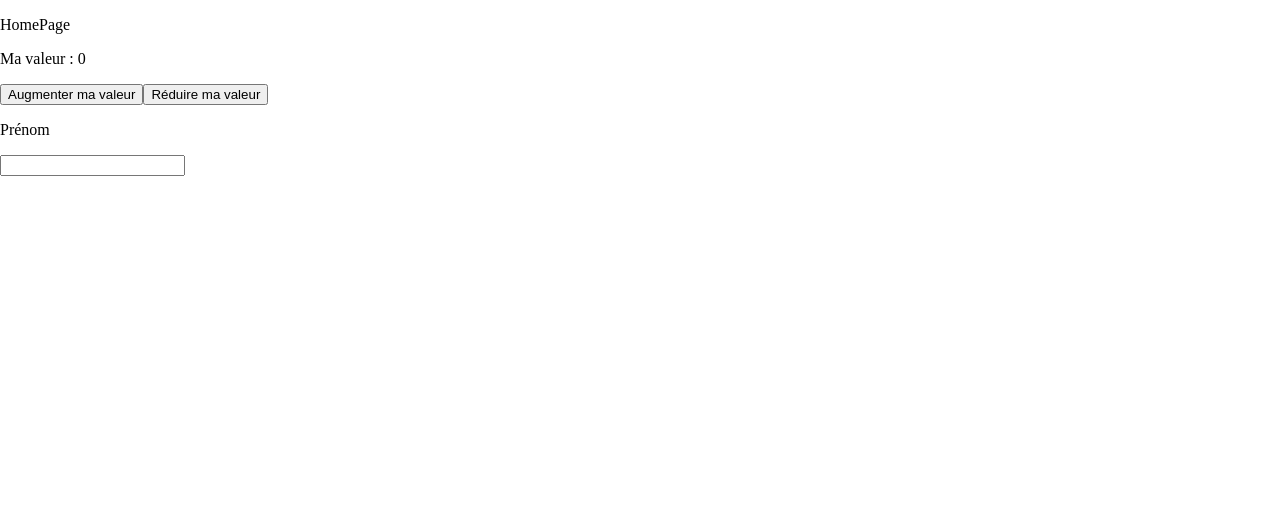
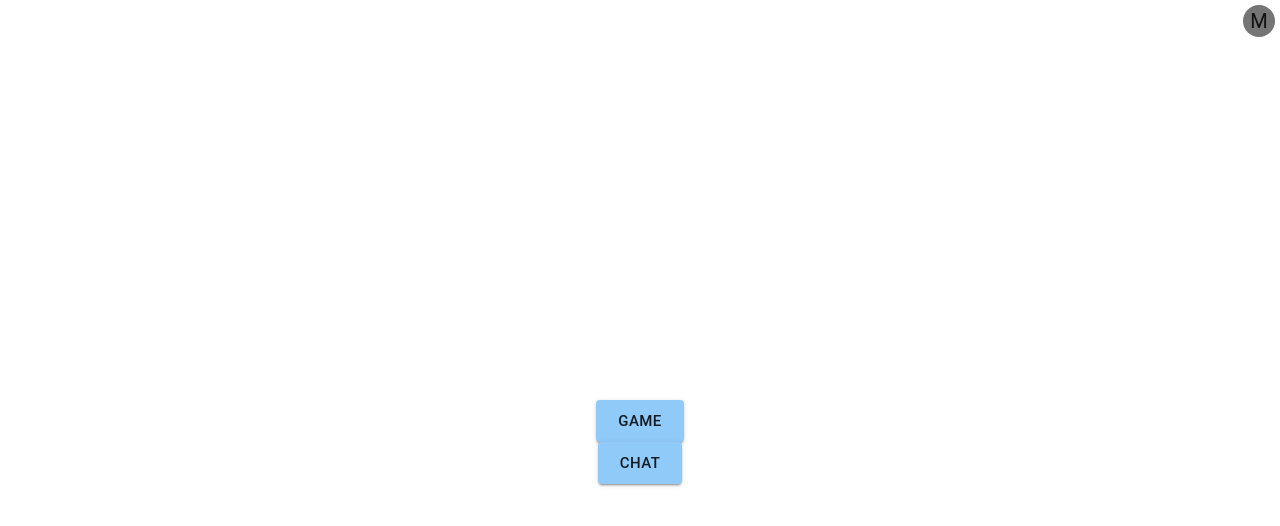
Before and after one commit to Benj0t/Transcendance, a React (Create React App) app in the folder front/: page / in a window 1280 px wide. Shown: the top 526 px of the page. Built offline with nearby package versions, Linux system fonts and the light colour scheme.

Commit message:
Frontend add Profile ICON | WIP CORS Error

```diff
--- a/front/src/App.tsx
+++ b/front/src/App.tsx
@@ -2,14 +2,22 @@ import React from 'react';
 import Homepage from './pages/HomePage';
 import LoginPage from './pages/LoginPage';
 import { BrowserRouter, Route, Routes } from 'react-router-dom';
+import WaitingRoom from './pages/WaitingRoom';
+import Chat from './pages/Chat';
+import Game from './pages/Game';
+import Profile from './pages/Profile';
 
 const App: React.FC = () => {
   return (
     <div className="App">
       <BrowserRouter>
         <Routes>
-          <Route path="/login" element={<LoginPage />} />
           <Route path="/" element={<Homepage />} />
+          <Route path="/auth" element={<LoginPage />} />
+          <Route path="/waiting-room" element={<WaitingRoom />} />
+          <Route path="/Game" element={<Game />} />
+          <Route path="/chat" element={<Chat />} />
+          <Route path="/profile" element={<Profile />} />
         </Routes>
       </BrowserRouter>
     </div>
--- a/front/src/components/htmlRoutes.tsx
+++ b/front/src/components/htmlRoutes.tsx
@@ -1,5 +1,5 @@
 const isUserAuth = (): boolean => {
-  return false;
+  return true;
 };
 
 export default isUserAuth;
--- /dev/null
+++ b/front/src/components/profileButton.tsx
@@ -0,0 +1,104 @@
+import { Logout, PersonAdd, Settings } from '@mui/icons-material';
+import { Avatar, Divider, IconButton, ListItemIcon, Menu, MenuItem, Tooltip } from '@mui/material';
+import React from 'react';
+import { useNavigate } from 'react-router';
+
+const ProfileButton: React.FC = () => {
+  const [anchorEl, setAnchorEl] = React.useState<null | HTMLElement>(null);
+  const open = Boolean(anchorEl);
+  const navigate = useNavigate();
+  const handleClick = (event: React.MouseEvent<HTMLElement>): void => {
+    setAnchorEl(event.currentTarget);
+  };
+  const handleClose = (): void => {
+    setAnchorEl(null);
+  };
+  const onClickProfile = (): void => {
+    navigate('/profile');
+  };
+  const onClickHistory = (): void => {
+    navigate('/history');
+  };
+  const onClickStats = (): void => {
+    navigate('/statistics');
+  };
+  return (
+    <div>
+      <Tooltip title="Account settings">
+        <IconButton
+          onClick={handleClick}
+          size="small"
+          sx={{ ml: 2 }}
+          aria-controls={open ? 'account-menu' : undefined}
+          aria-haspopup="true"
+          aria-expanded={open ? 'true' : undefined}
+        >
+          <Avatar sx={{ width: 32, height: 32 }}>M</Avatar>
+        </IconButton>
+      </Tooltip>
+      <Menu
+        anchorEl={anchorEl}
+        id="account-menu"
+        open={open}
+        onClose={handleClose}
+        onClick={handleClose}
+        PaperProps={{
+          elevation: 0,
+          sx: {
+            overflow: 'visible',
+            filter: 'drop-shadow(0px 2px 8px rgba(0,0,0,0.32))',
+            mt: 1.5,
+            '& .MuiAvatar-root': {
+              width: 32,
+              height: 32,
+              ml: -0.5,
+              mr: 1,
+            },
+            '&:before': {
+              content: '""',
+              display: 'block',
+              position: 'absolute',
+              top: 0,
+              right: 14,
+              width: 10,
+              height: 10,
+              bgcolor: 'background.paper',
+              transform: 'translateY(-50%) rotate(45deg)',
+              zIndex: 0,
+            },
+          },
+        }}
+        transformOrigin={{ horizontal: 'right', vertical: 'top' }}
+        anchorOrigin={{ horizontal: 'right', vertical: 'bottom' }}
+      >
+        <MenuItem onClick={onClickProfile}>
+          <Avatar /> Profile
+        </MenuItem>
+        <MenuItem onClick={onClickHistory}>
+          <Avatar /> History
+        </MenuItem>
+        <Divider />
+        <MenuItem onClick={onClickStats}>
+          <ListItemIcon>
+            <PersonAdd fontSize="small" />
+          </ListItemIcon>
+          Add another account
+        </MenuItem>
+        <MenuItem onClick={handleClose}>
+          <ListItemIcon>
+            <Settings fontSize="small" />
+          </ListItemIcon>
+          Settings
+        </MenuItem>
+        <MenuItem onClick={handleClose}>
+          <ListItemIcon>
+            <Logout fontSize="small" />
+          </ListItemIcon>
+          Déconnexion
+        </MenuItem>
+      </Menu>
+    </div>
+  );
+};
+
+export default ProfileButton;
--- /dev/null
+++ b/front/src/pages/Chat.tsx
@@ -0,0 +1,7 @@
+import React from 'react';
+
+const Chat: React.FC = () => {
+  return <div>Chat Page</div>;
+};
+
+export default Chat;
--- /dev/null
+++ b/front/src/pages/Game.tsx
@@ -0,0 +1,7 @@
+import React from 'react';
+
+const Game: React.FC = () => {
+  return <div>Game Page</div>;
+};
+
+export default Game;
--- a/front/src/pages/HomePage.tsx
+++ b/front/src/pages/HomePage.tsx
@@ -1,41 +1,43 @@
-import React, { useState } from 'react';
-import Button from '../components/Button';
-import Input from '../components/Input';
+import React from 'react';
 import isUserAuth from '../components/htmlRoutes';
 import { useNavigate } from 'react-router';
+import { Box, Button, Grid } from '@mui/material';
+import ProfileButton from '../components/profileButton';
 
 const Homepage: React.FC = () => {
   /**
    * States
    */
-  const [count, setCount] = useState<number>(0);
-  const [value, setValue] = useState<string>('');
   const navigate = useNavigate();
+  if (!isUserAuth()) navigate('/auth');
   /**
    * Handlers
    */
-
-  if (!isUserAuth()) navigate('/login');
-  const augmenterValeur = (): void => {
-    setCount((prevState) => prevState + 1);
+  const onClickGame = (): void => {
+    navigate('/game/waiting-room');
   };
-
-  const reduireValeur = (): void => {
-    setCount((prevState) => prevState - 1);
+  const onClickChat = (): void => {
+    navigate('/chat');
   };
-
-  const onChangePrenom: React.ChangeEventHandler<HTMLInputElement> = (e) => {
-    setValue(e.target.value);
-  };
-
   return (
-    <div>
-      <p>HomePage</p>
-      <p>Ma valeur : {count}</p>
-      <Button label="Augmenter ma valeur" onClick={augmenterValeur} />
-      <Button label="Réduire ma valeur" onClick={reduireValeur} />
-      <Input name="prenom" label="Prénom" value={value} onChange={onChangePrenom} />
-    </div>
+    <Box textAlign="right">
+      <ProfileButton />
+      <Grid
+        container
+        spacing={0}
+        direction="column"
+        alignItems="center"
+        justifyContent="center"
+        sx={{ minHeight: '100vh' }}
+      >
+        <Button size="large" name="Game" variant="contained" onClick={onClickGame}>
+          GAME
+        </Button>
+        <Button size="large" name="Chat" variant="contained" onClick={onClickChat}>
+          CHAT
+        </Button>
+      </Grid>
+    </Box>
   );
 };
 
--- a/front/src/pages/LoginPage.tsx
+++ b/front/src/pages/LoginPage.tsx
@@ -1,35 +1,26 @@
-import React, { useState } from 'react';
+import React from 'react';
 import axios from 'axios';
 import Button from '@mui/material/Button';
 import { useNavigate } from 'react-router';
 
 const LoginPage: React.FC = () => {
   const navigate = useNavigate();
-  const [token, setToken] = useState();
+  // const [token, setToken] = useState();
 
   const onClick = (): void => {
     axios
       .request({
-        url: 'https://api.intra.42.fr/oauth/token',
-        method: 'post',
-        baseURL: 'https://api.intra.42.fr/',
-        auth: {
-          username: 'u-s4t2ud-19e5bce000defc36a67ba010b01a62700de81e7f46c1611ccde06b4057bca6d5', // This is the client_id
-          password: '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', // This is the client_secret
-        },
-        data: {
-          grant_type: 'client_credentials',
-          scope: 'public',
-        },
+        url: 'https://api.intra.42.fr/oauth/authorize?client_id=u-s4t2ud-2c8d9db03c47fbff2b0498581e3badfacdf6e8a94f08c3c7338c2c5e27bb7f81&redirect_uri=http://localhost:8080/api/auth/callback&response_type=code&scope=public&state=a_very_long_random_string_witchmust_be_unguessable',
+        method: 'get',
       })
       .then((response) => {
-        setToken(response.data);
-        console.log(token);
+        console.log(response);
+        navigate('/');
       })
       .catch((e) => {
         console.log(e);
+        return <p>Auth failed</p>;
       });
-    navigate('/');
   };
 
   return (
--- /dev/null
+++ b/front/src/pages/Profile.tsx
@@ -0,0 +1,7 @@
+import React from 'react';
+
+const Profile: React.FC = () => {
+  return <div>Profile Page</div>;
+};
+
+export default Profile;
--- /dev/null
+++ b/front/src/pages/WaitingRoom.tsx
@@ -0,0 +1,7 @@
+import React from 'react';
+
+const WaitingRoom: React.FC = () => {
+  return <div>WaitingRoom Page</div>;
+};
+
+export default WaitingRoom;
```
Also changed, not shown: 2 other files (tests, documents, lock files or other folders).
